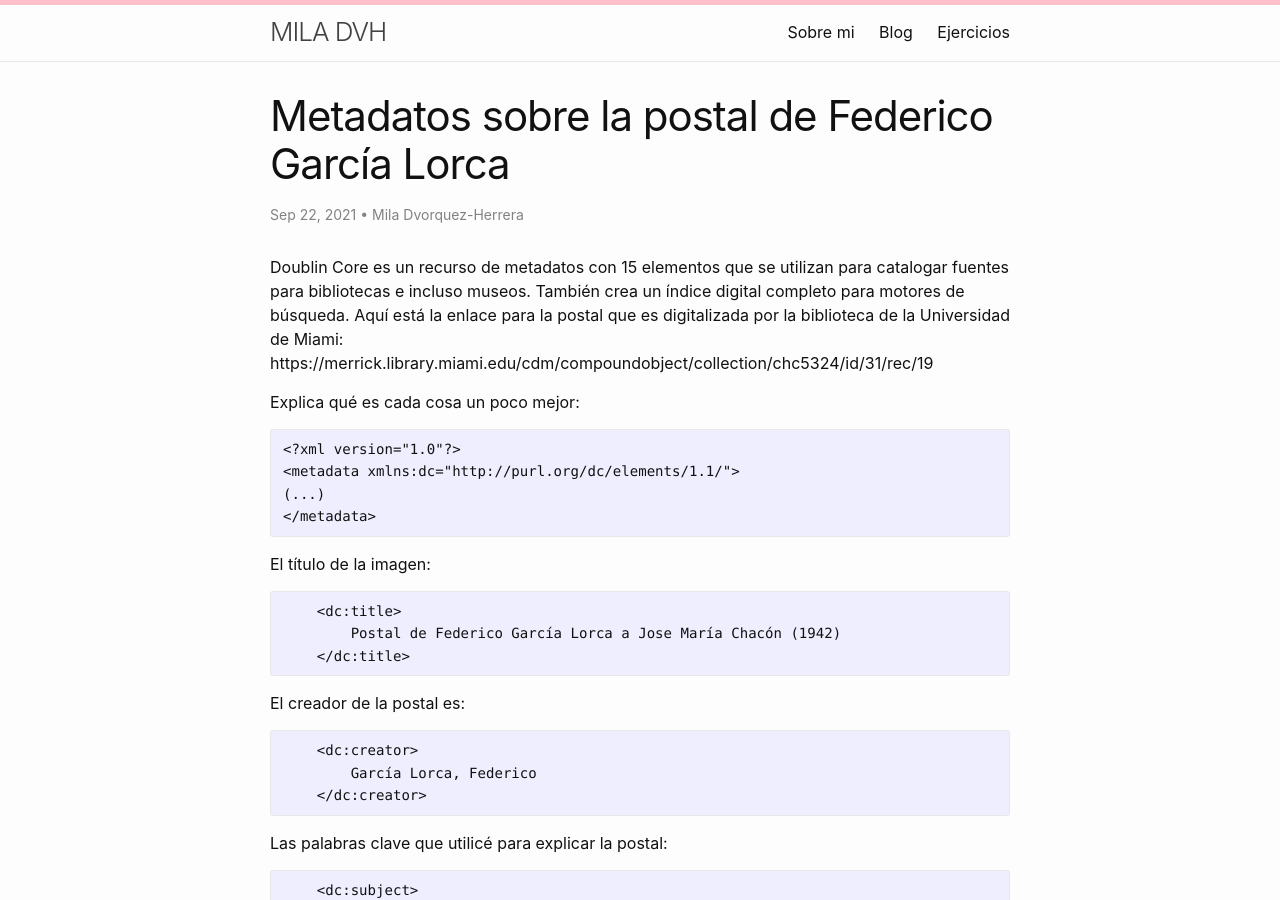
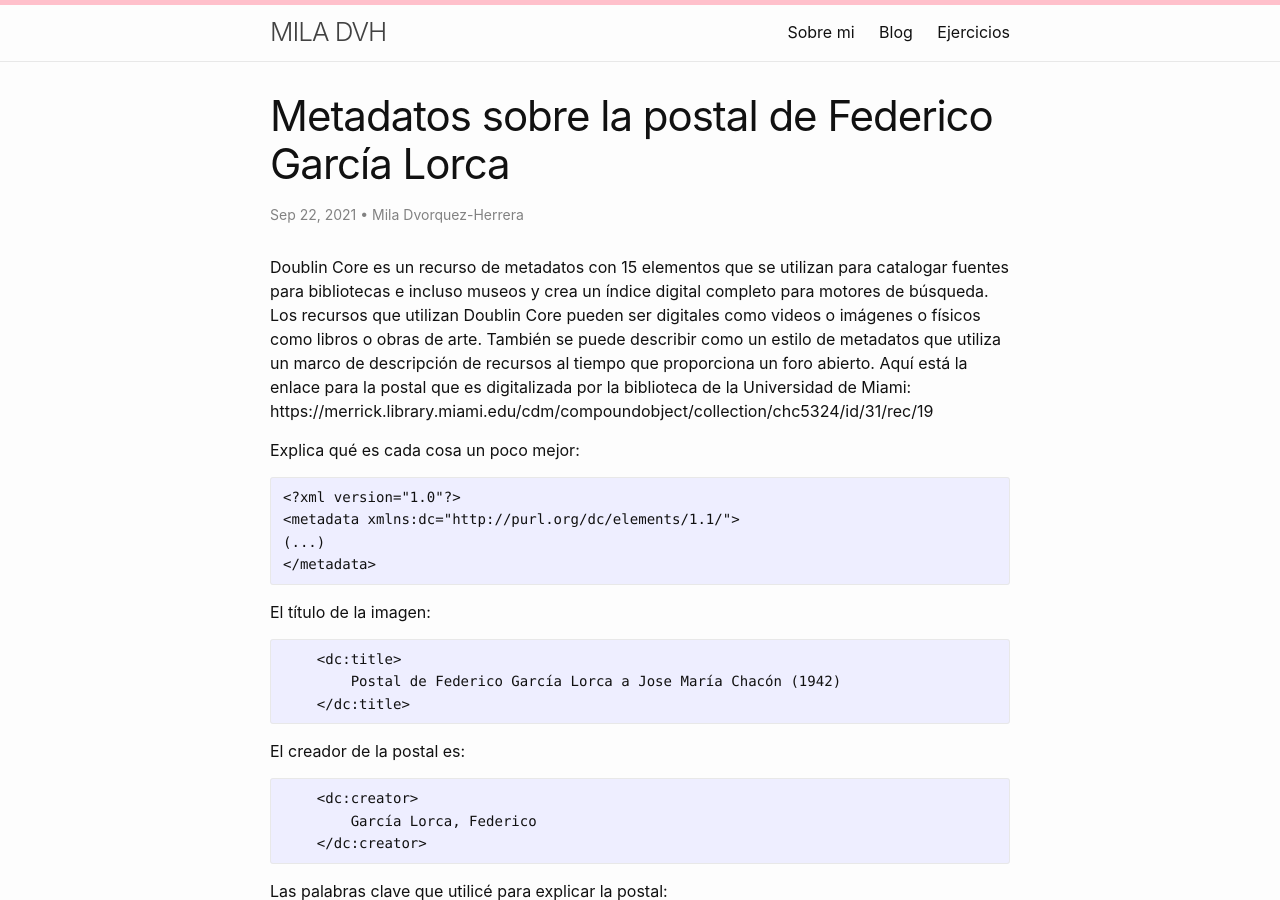
Before and after one commit to miladvh/miladvh.github.io, a Jekyll site: the page built from _posts/2021-09-22-metadatos.md, in a window 1280 px wide and 900 px high. Built offline with Jekyll 4.4.1, drawn with Linux system fonts in a browser that asks for light colours.

Commit message:
Update 2021-09-22-metadatos.md

```diff
--- a/_posts/2021-09-22-metadatos.md
+++ b/_posts/2021-09-22-metadatos.md
@@ -5,7 +5,7 @@ date: 2021-09-22
 author: Mila Dvorquez-Herrera
 ---
 
-Doublin Core es un recurso de metadatos con 15 elementos que se utilizan para catalogar fuentes para bibliotecas e incluso museos. También crea un índice digital completo para motores de búsqueda. Aquí está la enlace para la postal que es digitalizada por la biblioteca de la Universidad de Miami: https://merrick.library.miami.edu/cdm/compoundobject/collection/chc5324/id/31/rec/19
+Doublin Core es un recurso de metadatos con 15 elementos que se utilizan para catalogar fuentes para bibliotecas e incluso museos y crea un índice digital completo para motores de búsqueda. Los recursos que utilizan Doublin Core pueden ser digitales como videos o imágenes o físicos como libros o obras de arte. También se puede describir como un estilo de metadatos que utiliza un marco de descripción de recursos al tiempo que proporciona un foro abierto. Aquí está la enlace para la postal que es digitalizada por la biblioteca de la Universidad de Miami: https://merrick.library.miami.edu/cdm/compoundobject/collection/chc5324/id/31/rec/19
 
 Explica qué es cada cosa un poco mejor:
 
```
